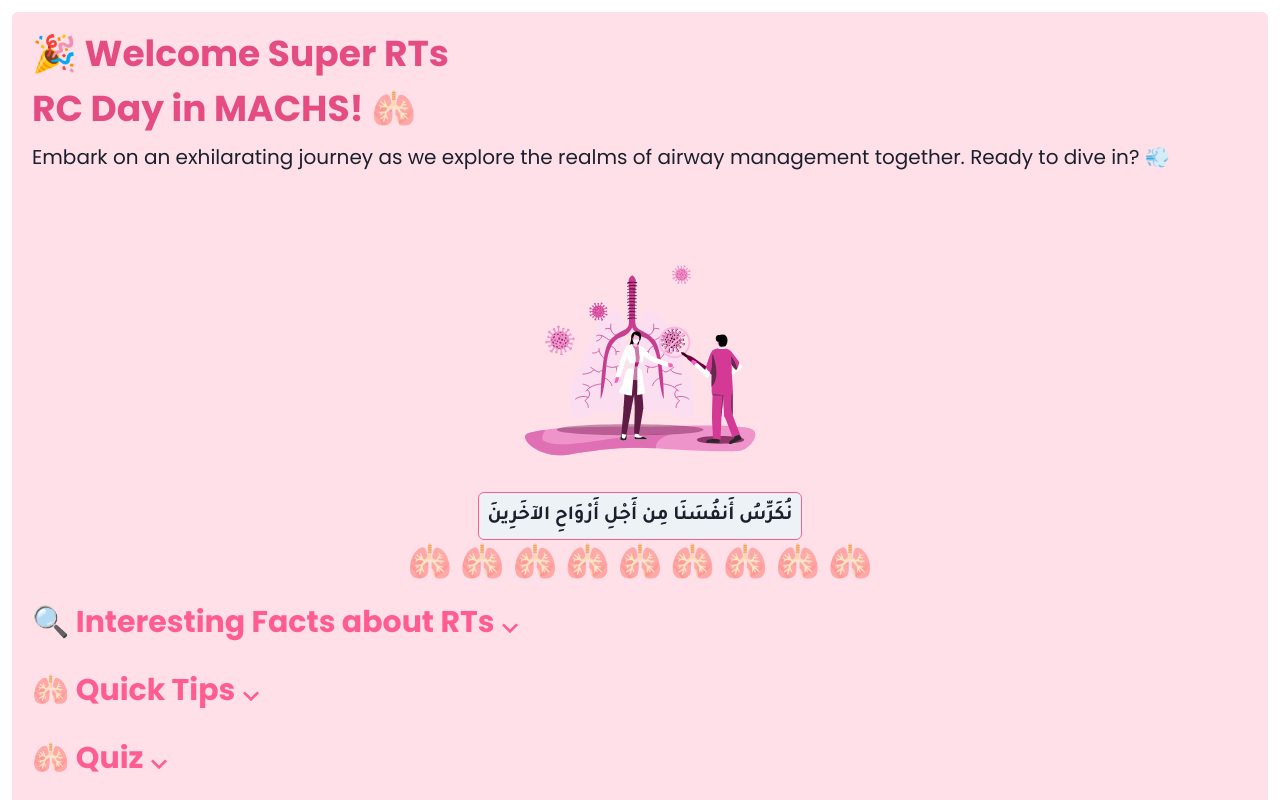
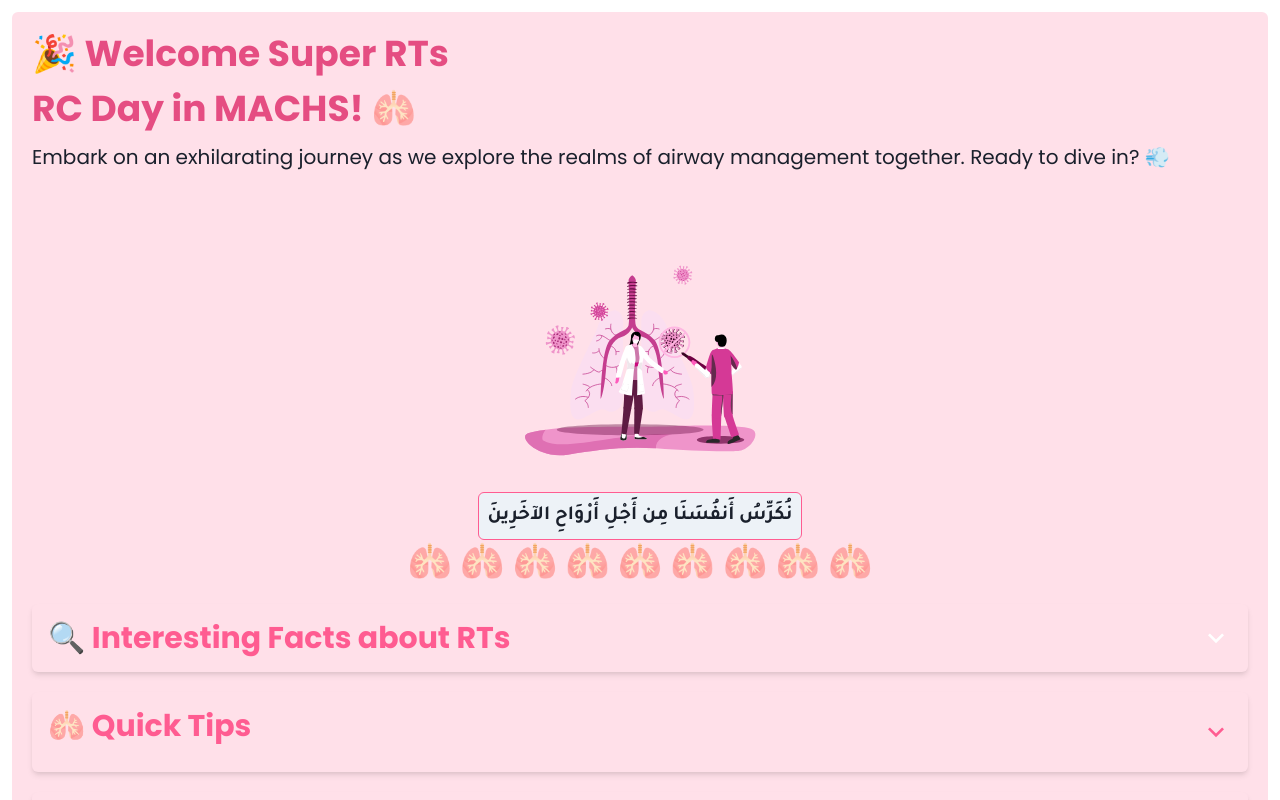
Before and after one commit to HadiAlMarzooq/airwaymanagment, a React (Create React App) app: page / in a window 1280 px wide. Shown: the top 800 px of the page. Built offline with nearby package versions, Linux system fonts and the light colour scheme.

Commit message:
enhanced design

```diff
--- a/src/components/InterestingFacts.js
+++ b/src/components/InterestingFacts.js
@@ -8,7 +8,7 @@ import {
     List,
     ListItem,
     Text,
-    useDisclosure
+    useDisclosure,
 } from "@chakra-ui/react";
 import { ChevronDownIcon, ChevronUpIcon } from "@chakra-ui/icons";
 
@@ -21,25 +21,46 @@ import {
         "The median annual wage for respiratory therapists was $62,810 in May 2020.",
         "Respiratory therapists are on the front lines of responding to respiratory emergencies and managing patients with chronic respiratory issues.",
         "They also play a critical role in emergency situations and are a key part of the hospital response team.",
-      "Respiratory therapists work with patients of all ages, from premature infants whose lungs are not fully developed to elderly people whose lungs are diseased."
+        "Respiratory therapists work with patients of all ages, from premature infants whose lungs are not fully developed to elderly people whose lungs are diseased.",
     ];
 
     return (
         <Box mt={5}>
-        <Flex align="center" onClick={onToggle} cursor="pointer">
-          <Heading size="lg" color="primary.500" mb={3}>
+            <Flex
+                align="center"
+                justify="space-between"
+                onClick={onToggle}
+                cursor="pointer"
+                bg="primary.100"
+                p={4}
+                borderRadius="md"
+                boxShadow="md"
+                _hover={{
+                    bg: "primary.200",
+                }}
+            >
+                <Heading size="lg" color="primary.500">
                     🔍 Interesting Facts about RTs
                 </Heading>
                 <Icon
                     as={isOpen ? ChevronUpIcon : ChevronDownIcon}
-            color="primary.500"
+                    color="white"
                     boxSize={8}
-          />{" "}
+                />
             </Flex>
             <Collapse in={isOpen} animateOpacity>
-          <List spacing={3}>
+                <List spacing={3} mt={4}>
                     {facts.map((fact, index) => (
-              <ListItem key={index}>
+                        <ListItem
+                            key={index}
+                            bg="white"
+                            p={4}
+                            borderRadius="md"
+                            boxShadow="md"
+                            _hover={{
+                                bg: "primary.50",
+                            }}
+                        >
                             <Text color="primary.600">{fact}</Text>
                         </ListItem>
                     ))}
--- a/src/components/Quiz.js
+++ b/src/components/Quiz.js
@@ -105,7 +105,19 @@ function Quiz() {
 
   return (
     <Box mt={5}>
-      <Flex align="center" onClick={onToggle} cursor="pointer">
+      <Flex
+        align="center"
+        justify="space-between"
+        onClick={onToggle}
+        cursor="pointer"
+        bg="primary.100"
+        p={4}
+        borderRadius="md"
+        boxShadow="md"
+        _hover={{
+          bg: "primary.200",
+        }}
+      >
         <Heading size="lg" color="primary.500" mb={3}>
           🫁 Quiz
         </Heading>
--- a/src/components/TipsSection.js
+++ b/src/components/TipsSection.js
@@ -12,17 +12,20 @@ import {
 } from "@chakra-ui/react";
 import { ChevronDownIcon, ChevronUpIcon } from "@chakra-ui/icons";
 import { motion } from "framer-motion";
-import tip1 from '../assets/images/tip1.png';
-import tip2 from '../assets/images/tip2.png';
-import tip3 from '../assets/images/tip3.png';
-import tip4 from '../assets/images/tip4.png';
-import tip5 from '../assets/images/tip5.png';
+import tip1 from "../assets/images/tip1.png";
+import tip2 from "../assets/images/tip2.png";
+import tip3 from "../assets/images/tip3.png";
+import tip4 from "../assets/images/tip4.png";
+import tip5 from "../assets/images/tip5.png";
 const MotionBox = motion(Box);
 
 function TipsSection() {
   const { isOpen, onToggle } = useDisclosure();
   const theme = useTheme();
-    const imageSize = useBreakpointValue({ base: "100px", md: theme.sizes["2xs"] });
+  const imageSize = useBreakpointValue({
+    base: "100px",
+    md: theme.sizes["2xs"],
+  });
 
   const tips = [
     {
@@ -49,7 +52,19 @@ function TipsSection() {
 
   return (
     <Box mt={5}>
-            <Flex align="center" onClick={onToggle} cursor="pointer">
+      <Flex
+        align="center"
+        justify="space-between"
+        onClick={onToggle}
+        cursor="pointer"
+        bg="primary.100"
+        p={4}
+        borderRadius="md"
+        boxShadow="md"
+        _hover={{
+          bg: "primary.200",
+        }}
+      >
         <Heading size="lg" color="primary.500" mb={3}>
           🫁 Quick Tips
         </Heading>
@@ -75,7 +90,9 @@ function TipsSection() {
           >
             <Flex align="center" mb={3}>
               <Image src={tip.image} boxSize={imageSize} mr={3} />
-                            <Text color="primary.600" fontWeight="bold">{tip.text}</Text>
+              <Text color="primary.600" fontWeight="bold">
+                {tip.text}
+              </Text>
             </Flex>
           </MotionBox>
         ))}
```
Lines whose indentation alone changed are shown as unchanged.
